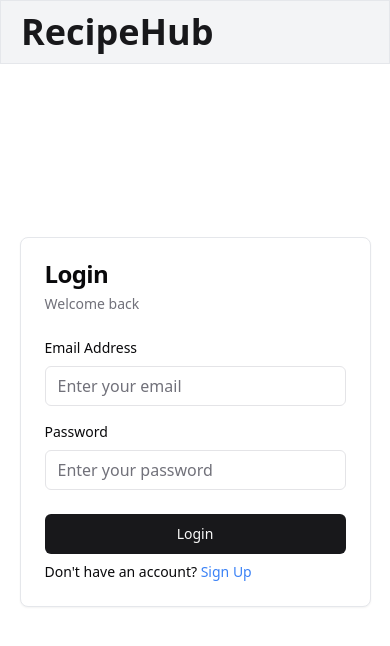
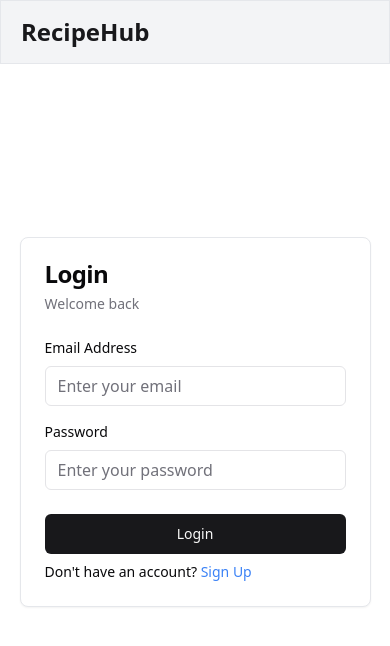
Before and after one commit to Yaminikanta-code/recipe-app-frontend, a React app: page / in a window 390 px wide. Shown: the top 646 px of the page. Built offline with nearby package versions, Linux system fonts and the light colour scheme; no server answers; the HTML template or start-up script is replaced by a standard one.

Commit message:
final recipe app

```diff
--- a/src/components/header/Logo.jsx
+++ b/src/components/header/Logo.jsx
@@ -3,7 +3,9 @@ import React from "react";
 function Logo() {
   return (
     <div className="flex items-center space-x-2">
-      <span className="text-4xl font-bold mx-4 text-primary">RecipeHub</span>
+      <span className="text-2xl sm:text-4xl font-bold mx-4 text-primary">
+        RecipeHub
+      </span>
     </div>
   );
 }
```
